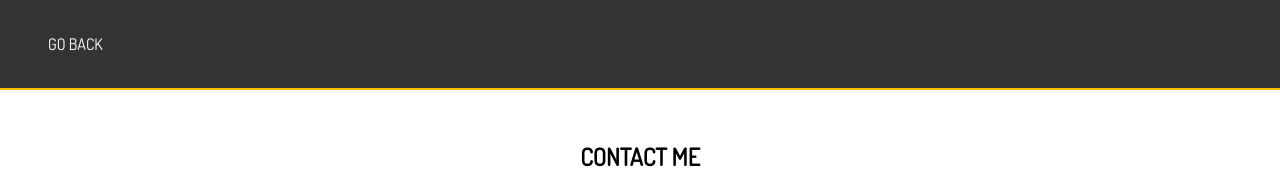
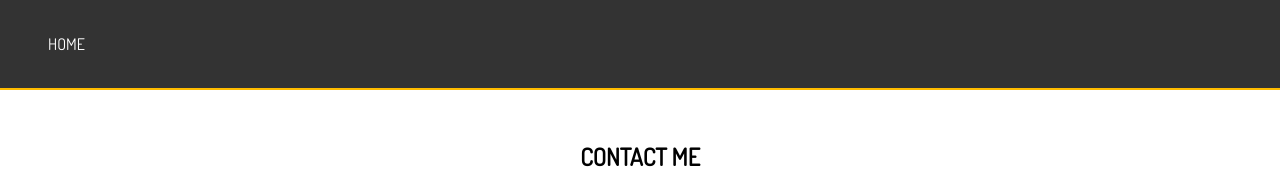
Before and after one commit to nrobert444/Dev-Portfolio, a React (Create React App) app: page /contact in a window 1280 px wide. Shown: the top 169 px of the page. Built offline with nearby package versions, Linux system fonts and the light colour scheme.

Commit message:
changed go back link to home.

```diff
--- a/src/components/HeaderSub/HeaderSub.jsx
+++ b/src/components/HeaderSub/HeaderSub.jsx
@@ -8,7 +8,7 @@ const HeaderSub = () => {
     <HeaderInner>
       <Container>
         <NavContainer>
-          <NavItem to='/'>Go Back</NavItem>
+          <NavItem to='/'>Home</NavItem>
         </NavContainer>{' '}
       </Container>
     </HeaderInner>
```
